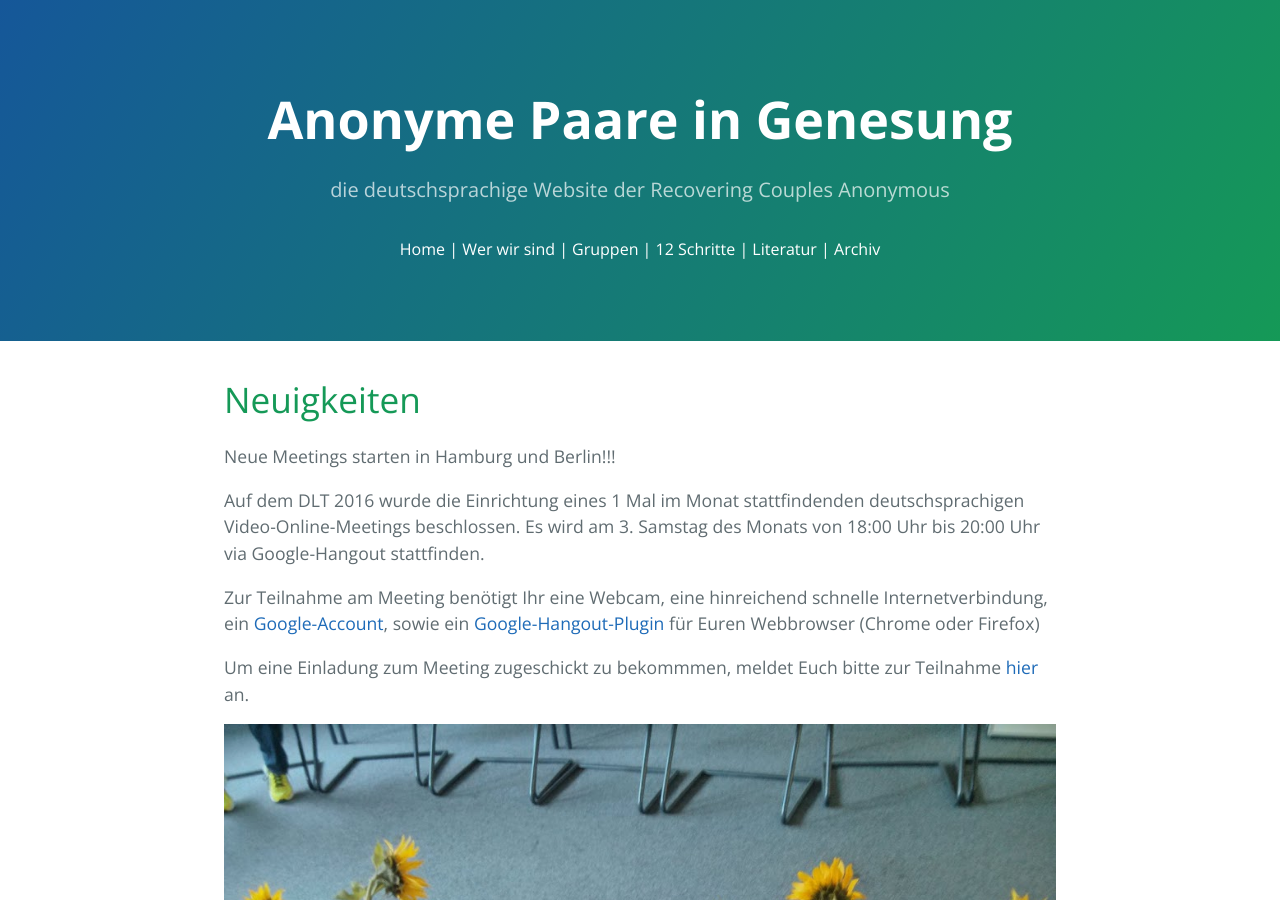
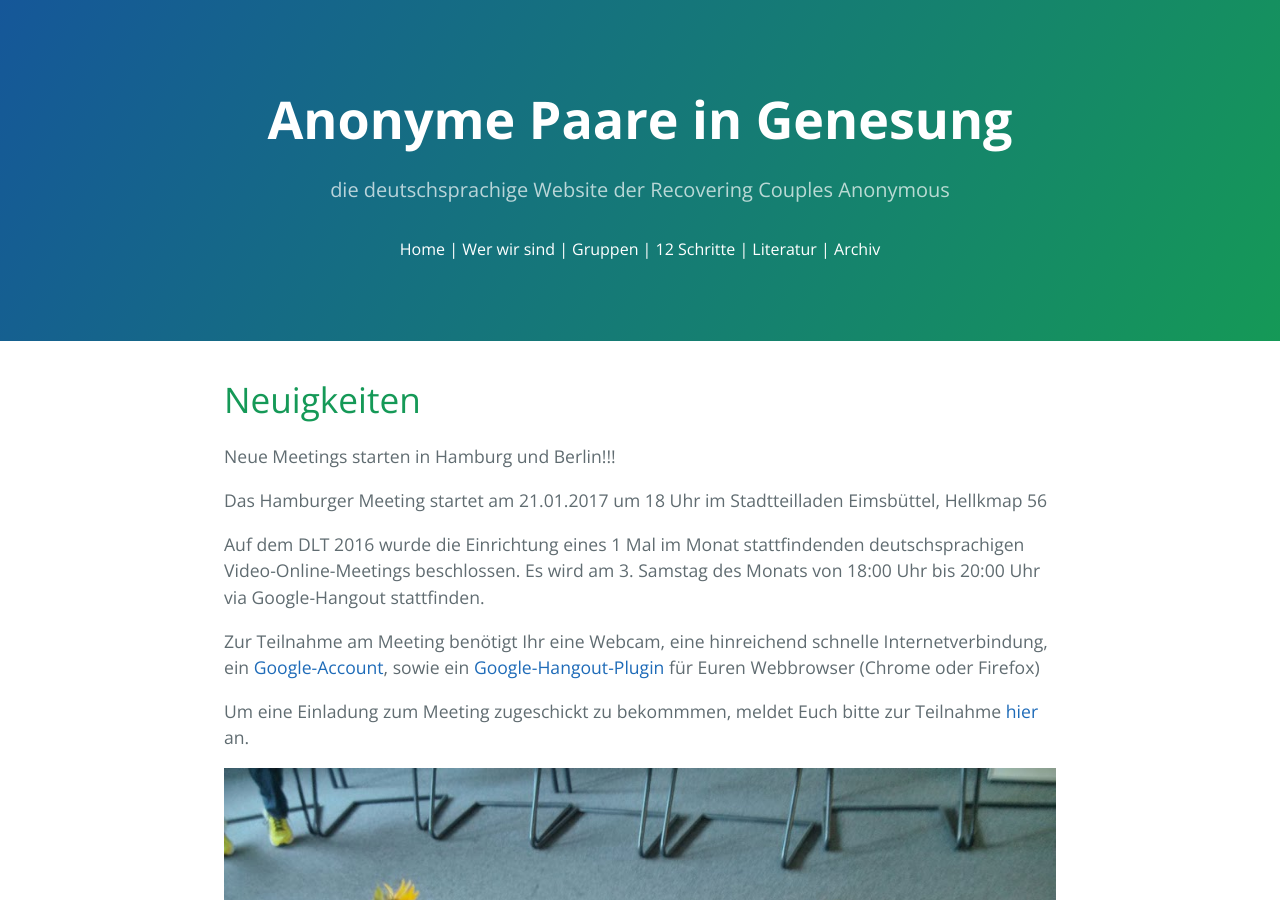
Before and after one commit to rcadeutschland/rcadeutschland.github.io, a Jekyll site: the page built from index.html, in a window 1280 px wide and 900 px high. Built offline with Jekyll 4.4.1, drawn with Linux system fonts in a browser that asks for light colours; nearby versions of some CDN libraries.

Commit message:
Update index.html

```diff
--- a/index.html
+++ b/index.html
@@ -4,6 +4,7 @@ title: RCA Home
 ---
 <h1>Neuigkeiten</h1>
 <p>Neue Meetings starten in Hamburg und Berlin!!!</p>
+<p>Das Hamburger Meeting startet am 21.01.2017 um 18 Uhr im Stadtteilladen Eimsbüttel, Hellkmap 56</p>
 <p>Auf dem DLT 2016 wurde die Einrichtung eines 1 Mal im Monat stattfindenden deutschsprachigen Video-Online-Meetings beschlossen.
  Es wird am 3. Samstag des Monats von 18:00 Uhr bis 20:00 Uhr via Google-Hangout stattfinden.</p>
 <p>Zur Teilnahme am Meeting benötigt Ihr eine Webcam, eine hinreichend schnelle Internetverbindung,
```
